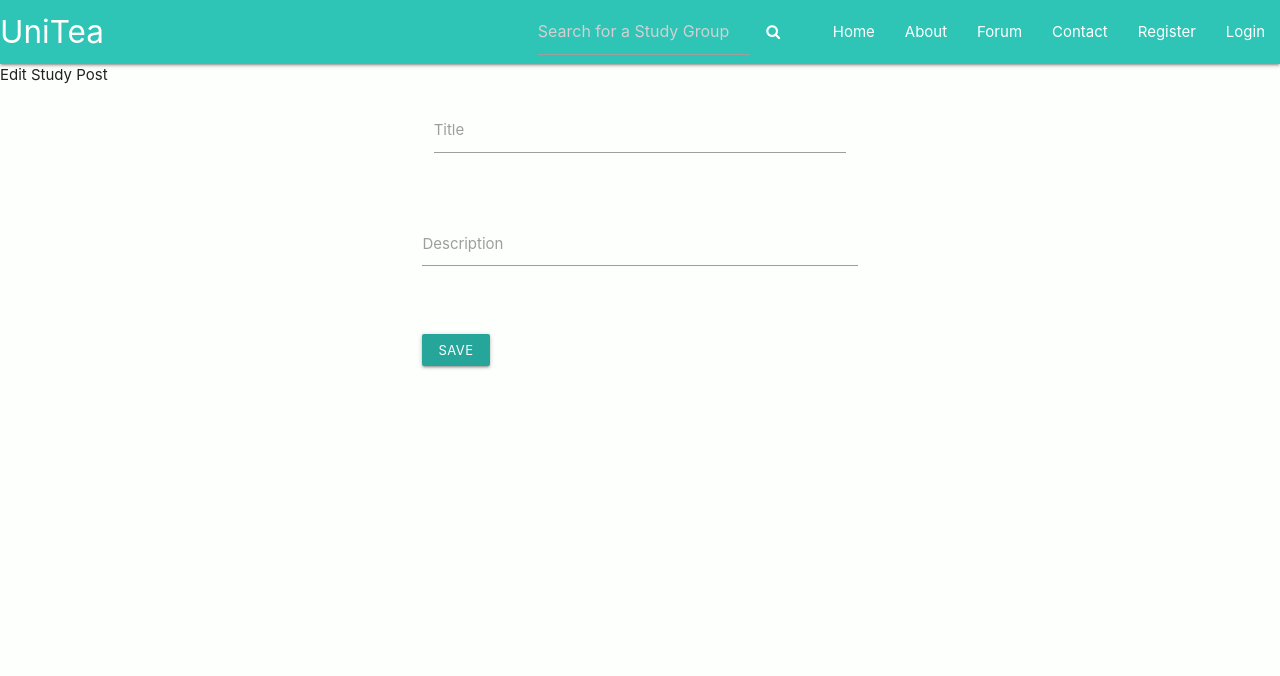
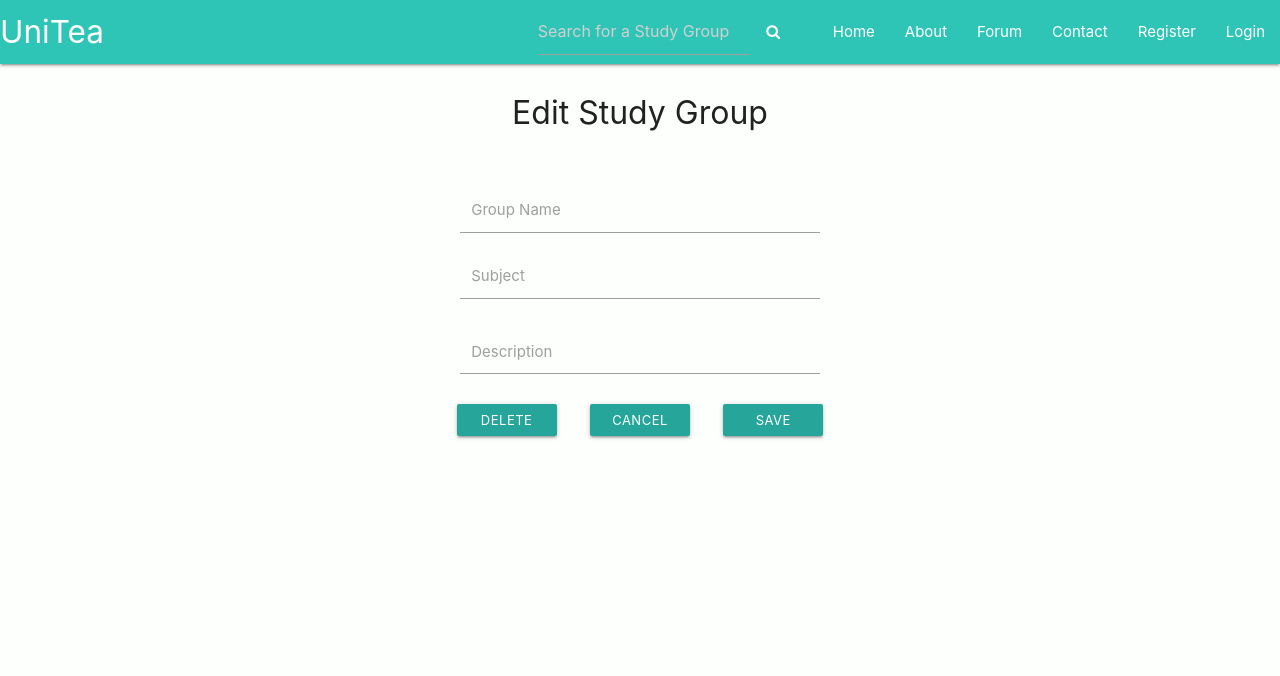
Before and after one commit to kiaragil/unitea, a Django app: template study_site/templates/testEditStudyGroup.html in a window 1280 px wide. Shown: the top 676 px of the page. Run offline with Django 3.2, Linux system fonts and the light colour scheme; the template is opened without the code that fills it, so the values that code supplies are empty.

Commit message:
generated test pages for UserProfile

```diff
--- a/study_site/study_app/static/css/editStudyGroup.css
+++ b/study_site/study_app/static/css/editStudyGroup.css
@@ -0,0 +1,36 @@
+.editSGP-wrapper{
+    display: grid;
+    justify-content: center;
+}
+
+.editSGP-title{
+    font-size: 32px;
+    margin-top: 25px;
+    margin-bottom: 40px;
+    justify-self: center;
+}
+
+.editSGP-content{
+    display: grid;
+    grid-template-columns: auto;
+    width: 100%;
+    width: 400px;
+    font-size: 20px;
+}
+
+#editSGP-text{
+    margin-top: 10px;
+    font-size: 20px;
+}
+
+.editSGP-buttons{
+    width: 400px;
+    justify-items: center;
+    margin-top: 10px;
+    display: grid;
+    grid-template-columns: repeat(3, 1fr);
+}
+
+#editSGP-button{
+    width: 100px;
+}
--- a/study_site/study_app/static/css/style.css
+++ b/study_site/study_app/static/css/style.css
@@ -115,6 +115,11 @@ body {
 .nav-username{
   font-weight: bold;
 }
+
+.side-search-wrapper{
+  display: inline-flex;
+}
+
 
 /* END NAVIGATION BAR */
 
--- a/study_site/study_app/views.py
+++ b/study_site/study_app/views.py
@@ -678,3 +678,9 @@ def testEditStudyGroupPost(request):
 
 def report(request):
     return render(request, 'report.html')
+
+def testUserProfile(request):
+    return render(request, 'testUserProfile.html')
+
+def testEditUserProfile(request):
+    return render(request, 'testEditUserProfile.html')
--- a/study_site/study_site/urls.py
+++ b/study_site/study_site/urls.py
@@ -38,7 +38,7 @@ urlpatterns = [
 
     path('contactus', views.contactusPage),
     path('submitcontactus', views.submitContactus),
-    path('profile', views.profilePage),
+    path('report', views.report),
 
     path('mainforum', views.showMainForum),
 
@@ -88,7 +88,9 @@ urlpatterns = [
     path('testCreateMainPost', views.testCreateMainPost),
     path('testEditMainPost', views.testEditMainPost),
     path('testEditStudyGroupPost', views.testEditStudyGroupPost),
-    path('report', views.report)
+    path('testUserProfile', views.testUserProfile),
+    path('testEditUserProfile', views.testEditUserProfile),
+
 ]
 
 if settings.DEBUG:
--- a/study_site/templates/report.html
+++ b/study_site/templates/report.html
@@ -10,7 +10,7 @@
 <div class="report-content">
 
     <div class="report-text">
-        <label for="title" id="report-label">Tell Us Your Concerns Below</label>
+        <label for="title" id="report-label">Please Tell Us Your Concerns Below</label>
         <form class="col s12">
             <div class="input-field col s6">
                 <textarea class="materialize-textarea" id="report-text" placeholder="Hi, I am concerned about..." type="text"></textarea>
--- a/study_site/templates/testEditStudyGroup.html
+++ b/study_site/templates/testEditStudyGroup.html
@@ -1,30 +1,35 @@
 {% extends 'layouts/base.html' %} {% block content %}
-
 {% load static %}
 {% block styles %}
 <link rel="stylesheet" href="{% static 'css/editStudyGroup.css' %}">
 {% endblock %}
 
-<div class="Title">Edit Study Post</div>
-<div class="row">
+<div class="editSGP-wrapper">
+    <div class="editSGP-content">
+        <div class="editSGP-title"> Edit Study Group</div>
         <form class="col s12">
-      <div class="row">
-        <div class="input-field col s12">
+            <div class="input-field col s12" id="editSGP-text">
                 <input id="title" type="text">
-          <label for="title">Title</label>
+                <label for="title">Group Name</label>
             </div>
+            <div class="input-field col s12" id="editSGP-text">
+                <input id="subject" type="text">
+                <label for="subject">Subject</label>
             </div>
-      <div class="row">
+        </form>
         <form class="col s12">
-          <div class="row">
-            <div class="input-field col s12">
+            <div class="input-field col s12" id="editSGP-text">
                 <textarea id="description" class="materialize-textarea"></textarea>
                 <label for="description">Description</label>
             </div>
+        </form>
+
+        <div class="editSGP-buttons">
+            <a href="createMainPost.html" class="waves-effect waves-light btn-small" id="editSGP-button">Delete</a>
+            <a href="createMainPost.html" class="waves-effect waves-light btn-small" id="editSGP-button">Cancel</a>
+            <a href="createMainPost.html" class="waves-effect waves-light btn-small" id="editSGP-button">Save</a>
         </div>
-        </form>
     </div>
-      <a href="createMainPost.html" class="waves-effect waves-light btn-small">Save</a>
-
+</div>
 
 {% endblock %}
--- a/study_site/templates/testEditStudyGroupPost.html
+++ b/study_site/templates/testEditStudyGroupPost.html
@@ -1,7 +1,7 @@
 {% extends 'layouts/base.html' %} {% block content %}
 {% load static %}
 {% block styles %}
-<link rel="stylesheet" href="{% static 'css/editStudyGroupPost.css' %}">
+<link rel="stylesheet" href="{% static 'css/editStudyGroup.css' %}">
 {% endblock %}
 
 <div class="editSGP-wrapper">
--- /dev/null
+++ b/study_site/templates/testEditUserProfile.html
@@ -0,0 +1,5 @@
+{% extends 'layouts/base.html' %} {% block content %}
+{% load static %}
+{% block styles %}
+<link rel="stylesheet" href="{% static 'css/userProfile.css' %}">
+{% endblock %}
--- /dev/null
+++ b/study_site/templates/testUserProfile.html
@@ -0,0 +1,5 @@
+{% extends 'layouts/base.html' %} {% block content %}
+{% load static %}
+{% block styles %}
+<link rel="stylesheet" href="{% static 'css/userProfile.css' %}">
+{% endblock %}
```
Also changed, not shown: study_site/study_app/static/css/editStudyGroupPost.css (deleted, +0 -37 lines), study_site/study_app/static/css/report.css (+6 -3 lines). Lines whose indentation alone changed are shown as unchanged.
